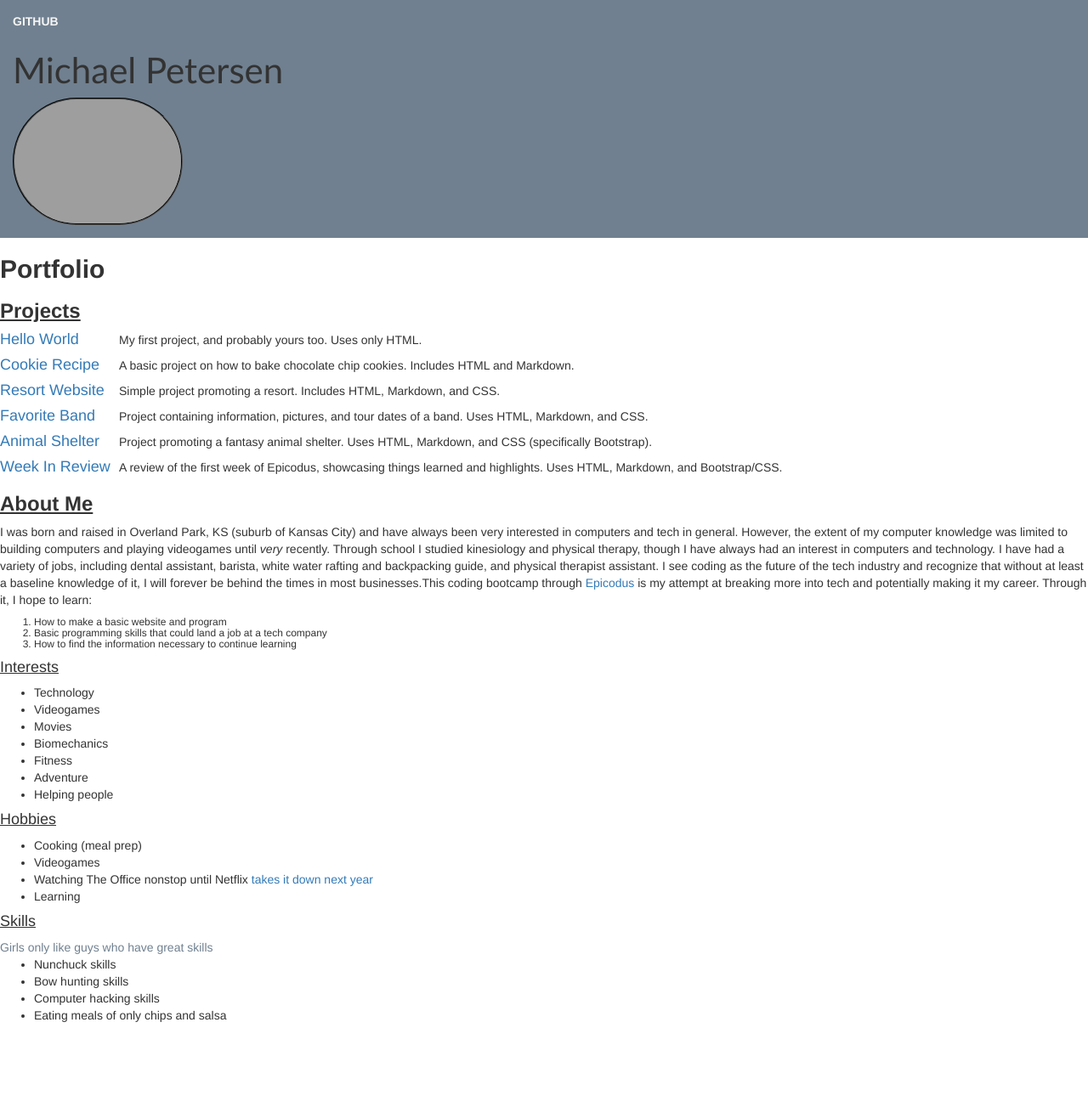
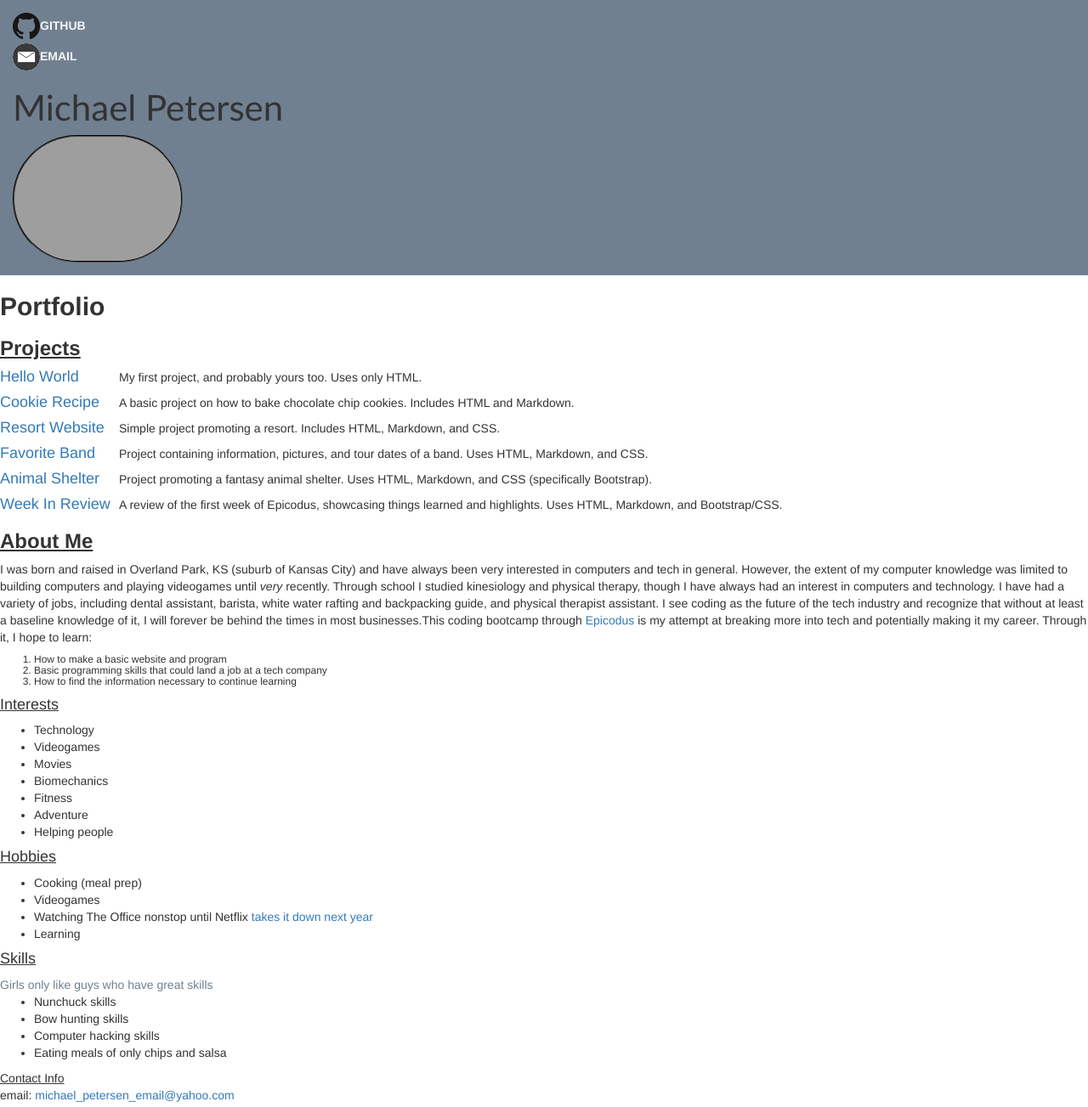
Before and after one commit to MPetersen89/Portfolio, a plain HTML site: page index.html in a window 1280 px wide. Shown: the whole page at 85% size. Before the commit the page ends 1215 px from the top, so only its background shows below. Drawn offline with Linux system fonts and the light colour scheme; grey boxes are pictures that could not be loaded.

Commit message:
add logos for github and email.

```diff
--- a/css/styles.css
+++ b/css/styles.css
@@ -45,6 +45,16 @@
   color: whitesmoke;
 }
 
+#email-logo  {
+  border-radius: 55%;
+}
+
+#email  {
+  font-weight: 700;
+  text-transform: uppercase;
+  color: whitesmoke;
+}
+
 .flex-grow  {
   flex-grow: 1;
 }
--- a/index.html
+++ b/index.html
@@ -9,7 +9,8 @@
   <body>
     <div  class="profile">
       <header id="main-header"  type="normal">
-        <a href="https://github.com/MPetersen89" target="_blank" title="Check out my GitHub!"  id="github">GitHub</a>
+        <img  src="img/GitHub-Mark-32px.png"><a href="https://github.com/MPetersen89" target="_blank" title="Check out my GitHub!"  id="github">GitHub</a>
+        <img  src="img/email.png" id="email-logo"><a href="michael_petersen_email@yahoo.com"  target="_blank" title="Email me!" id="email">Email</a>
         <div  class="flex-grow"></div>
         <h1 id="name">Michael Petersen</h1>
         <div  class="flex-grow"></div>
@@ -84,5 +85,7 @@
         </div>
       </div>
     </div>
+    <div  class="contact"><u>Contact Info</u></div>
+    <p>email: <a href="michael_petersen_email@yahoo.com">michael_petersen_email@yahoo.com</a></p>
   </body>
 </html>
```
Also changed, not shown: img/GitHub-Mark-32px.png (added), img/email.png (added), img/github_logo.png (deleted).
